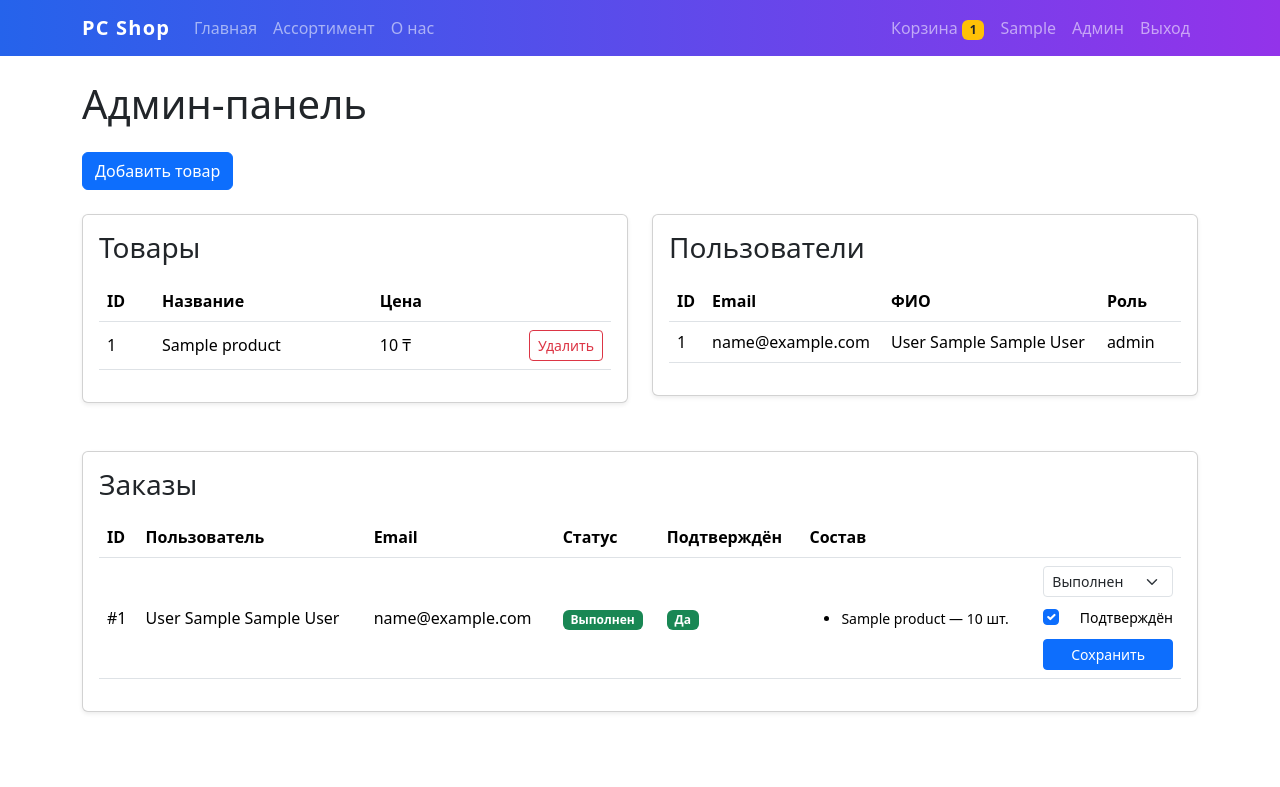
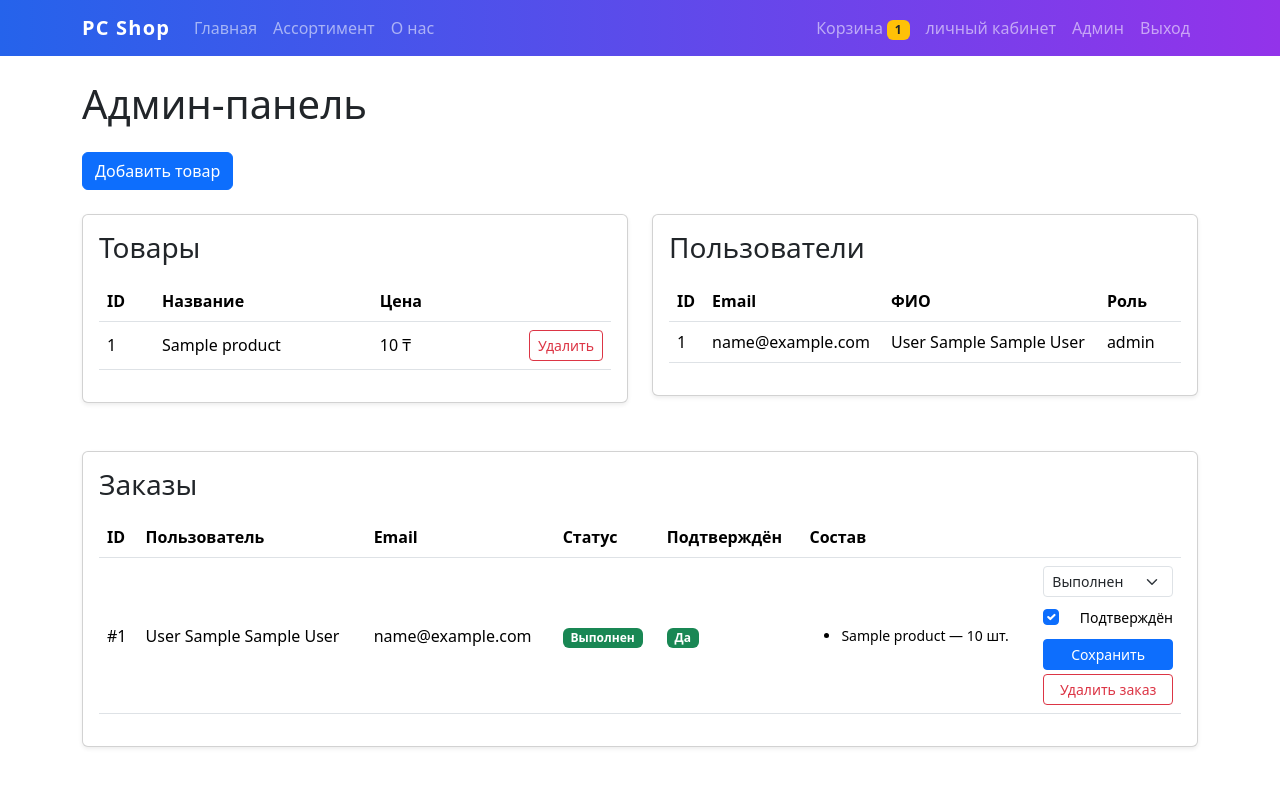
Before and after one commit to Iskander06/pc_shop, a Flask app: page /admin in a window 1280 px wide. Shown: the top 787 px of the page. Run offline with Flask 3, Linux system fonts and the light colour scheme; the visitor is signed in with stand-in values (Sample User, id 1); tables that the repository leaves empty hold one stand-in row (values such as "Sample post"); some libraries are stand-ins or nearby versions.

Commit message:
Add delete order button to admin panel

```diff
--- a/app.py
+++ b/app.py
@@ -848,6 +848,21 @@ def admin_update_order(order_id):
     flash(f"Заказ #{order.id} обновлён.", "success")
     return redirect(url_for("admin_panel"))
 
+@app.route("/admin/orders/<int:order_id>/delete", methods=["POST"])
+@admin_required
+def admin_delete_order(order_id):
+    order = Order.query.get_or_404(order_id)
+
+    # сначала удаляем позиции заказа
+    OrderItem.query.filter_by(order_id=order.id).delete()
+
+    # затем сам заказ
+    db.session.delete(order)
+    db.session.commit()
+
+    flash(f"Заказ #{order.id} удалён.", "info")
+    return redirect(url_for("admin_panel"))
+
 
 # -----------------------------------
 #          ТОЧКА ВХОДА
--- a/templates/admin.html
+++ b/templates/admin.html
@@ -137,21 +137,42 @@
                   </ul>
                 </td>
                 <td class="text-end">
-                  <form method="post" action="{{ url_for('admin_update_order', order_id=o.id) }}" class="d-flex flex-column gap-1">
+  <!-- Обновление статуса заказа -->
+  <form method="post"
+        action="{{ url_for('admin_update_order', order_id=o.id) }}"
+        class="d-flex flex-column gap-1 mb-1">
     <select name="status" class="form-select form-select-sm">
       <option value="new" {% if o.status == 'new' %}selected{% endif %}>Новый</option>
       <option value="in_progress" {% if o.status == 'in_progress' %}selected{% endif %}>В работе</option>
       <option value="completed" {% if o.status == 'completed' %}selected{% endif %}>Выполнен</option>
     </select>
+
     <div class="form-check mt-1">
-                      <input class="form-check-input" type="checkbox" name="confirmed" id="confirm_{{ o.id }}" {% if o.confirmed %}checked{% endif %}>
+      <input class="form-check-input"
+             type="checkbox"
+             name="confirmed"
+             id="confirm_{{ o.id }}"
+             {% if o.confirmed %}checked{% endif %}>
       <label class="form-check-label small" for="confirm_{{ o.id }}">
         Подтверждён
       </label>
     </div>
-                    <button class="btn btn-sm btn-primary mt-1">Сохранить</button>
+
+    <button class="btn btn-sm btn-primary mt-1">
+      Сохранить
+    </button>
+  </form>
+
+  <!-- Удаление заказа -->
+  <form method="post"
+        action="{{ url_for('admin_delete_order', order_id=o.id) }}"
+        onsubmit="return confirm('Вы уверены, что хотите удалить заказ #{{ o.id }}?');">
+    <button class="btn btn-sm btn-outline-danger w-100">
+      Удалить заказ
+    </button>
   </form>
 </td>
+
               </tr>
               {% endfor %}
             </tbody>
--- a/templates/base.html
+++ b/templates/base.html
@@ -41,7 +41,7 @@
           {% if current_user %}
             <li class="nav-item">
               <a class="nav-link" href="{{ url_for('profile') }}">
-                {{ current_user.first_name }}
+                личный кабинет
               </a>
             </li>
             {% if current_user.role == 'admin' %}
```
Lines whose indentation alone changed are shown as unchanged.
